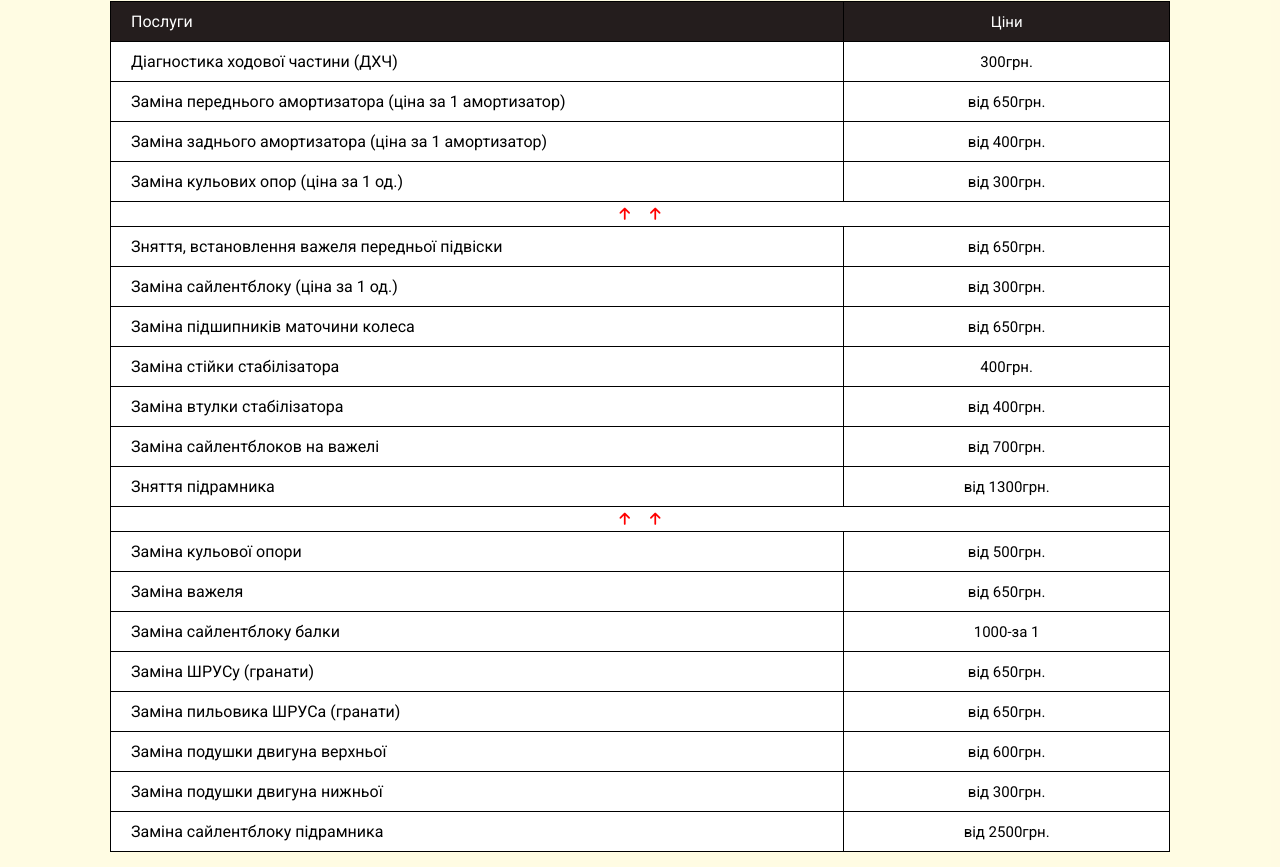
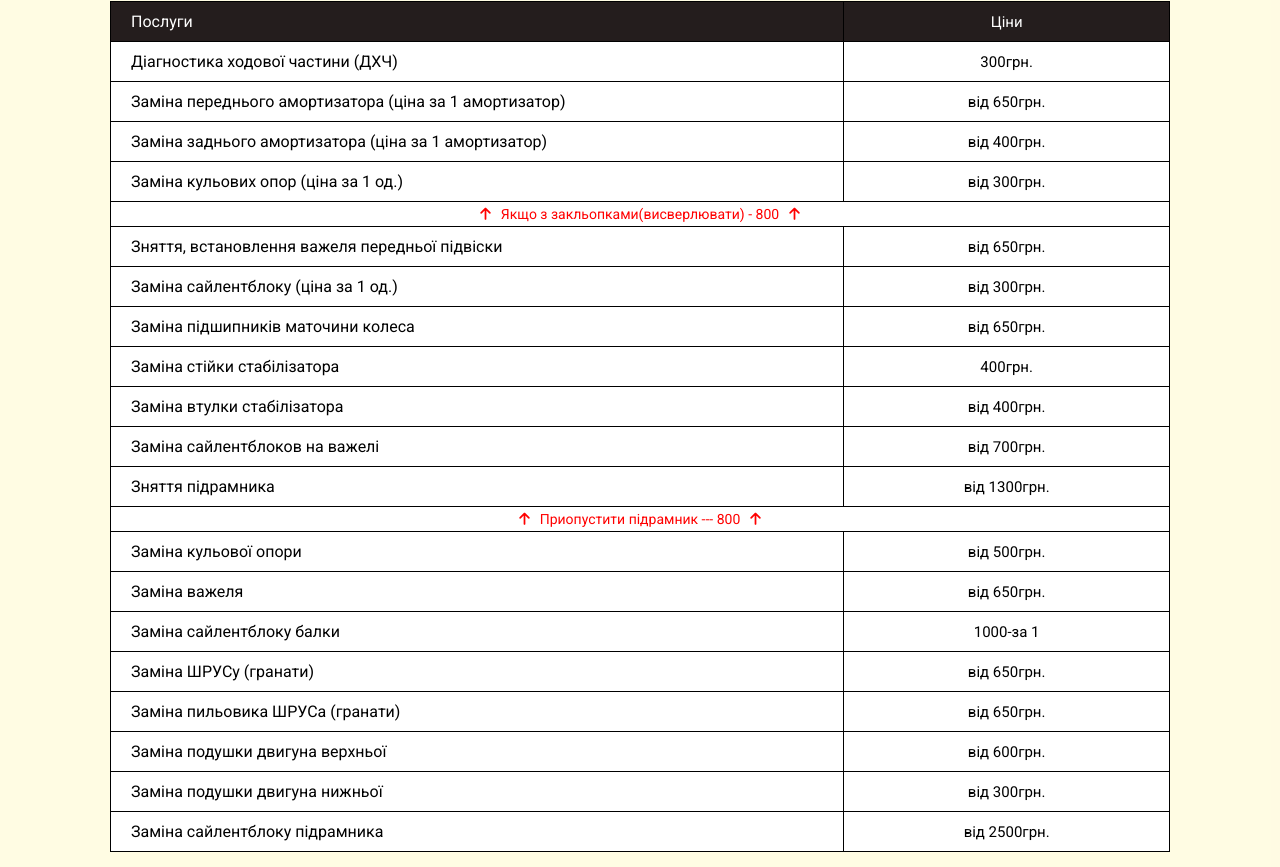
Before and after one commit to PavelVynnPV/sto-website, a React (Create React App) app in the folder clients/: page /hodovaya in a window 1280 px wide. Shown: the part 973-1840 px from the top of the page. Built offline with nearby package versions, Linux system fonts and the light colour scheme.

Commit message:
fixed red text

```diff
--- a/clients/src/components/SimpleLinks/ServiceComponent.js
+++ b/clients/src/components/SimpleLinks/ServiceComponent.js
@@ -2,6 +2,7 @@ import React from "react";
 import styles from "../styles/Main.module.css";
 
 const ServiceComponent = ({ service }) => {
+  console.log(service?.warning)
   return (
     <>
       <ul className={styles.service_table}>
@@ -9,7 +10,10 @@ const ServiceComponent = ({ service }) => {
           <span>Послуги</span>
           <span>Ціни</span>
         </li>
-        {service.map((service_item) => (
+        {service.map((service_item) => {
+          let newText = service_item.warning.charAt(0).toUpperCase() + service_item.warning.slice(1);
+
+          return(
           <>
             <li>
               <span>{service_item.name}</span>
@@ -24,13 +28,13 @@ const ServiceComponent = ({ service }) => {
             >
               <div className={styles.warning}>
               <i class="fa-solid fa-arrow-up"></i>
-              <p>{service.warning}</p>
+              <p>{newText}</p>
               <i class="fa-solid fa-arrow-up"></i>
               </div>
             </li>
           </>
 
-        ))}
+        )})}
 
       </ul>
     </>
```
Also changed, not shown: 14 other files (tests, documents, lock files or other folders).
